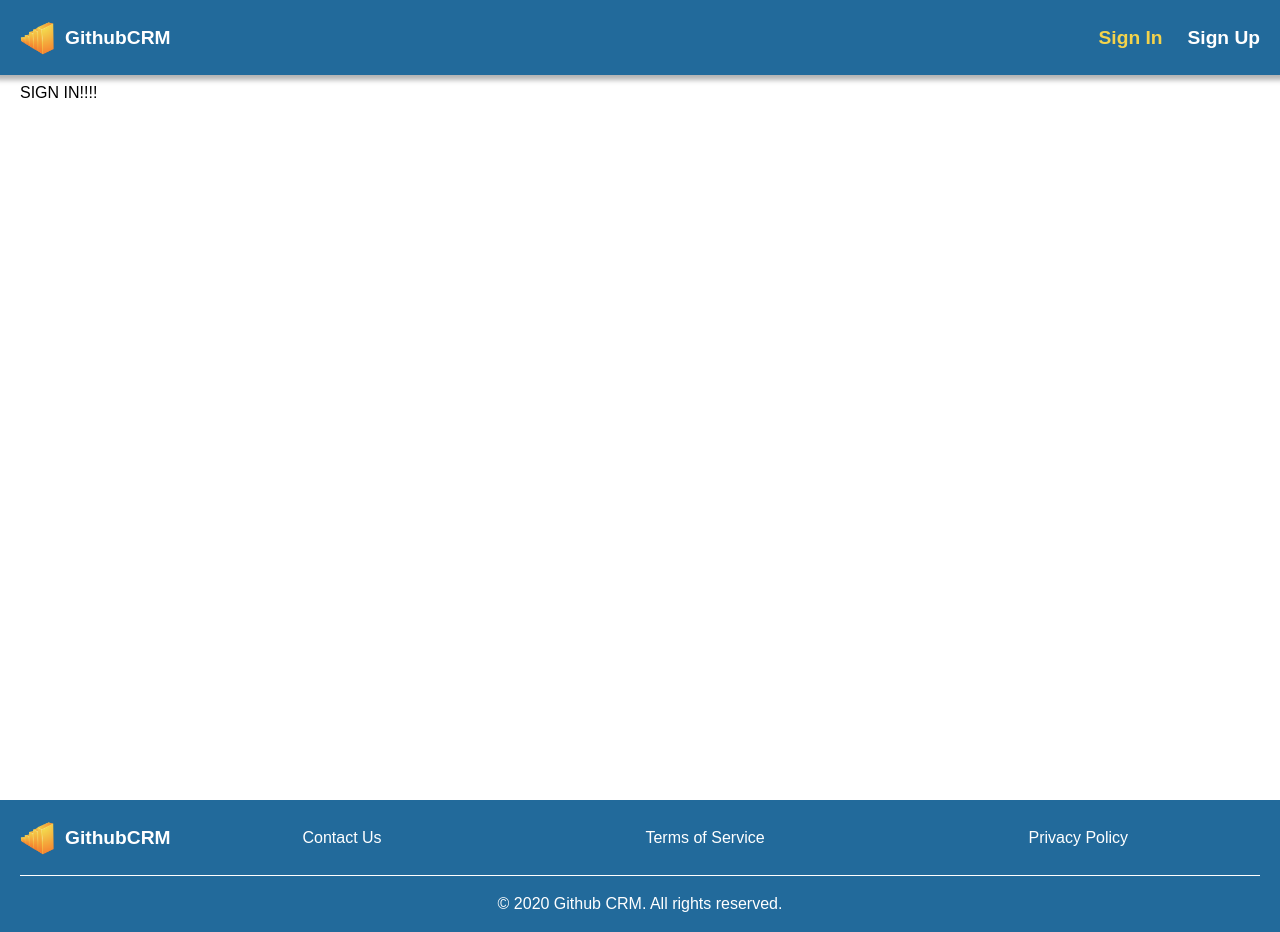
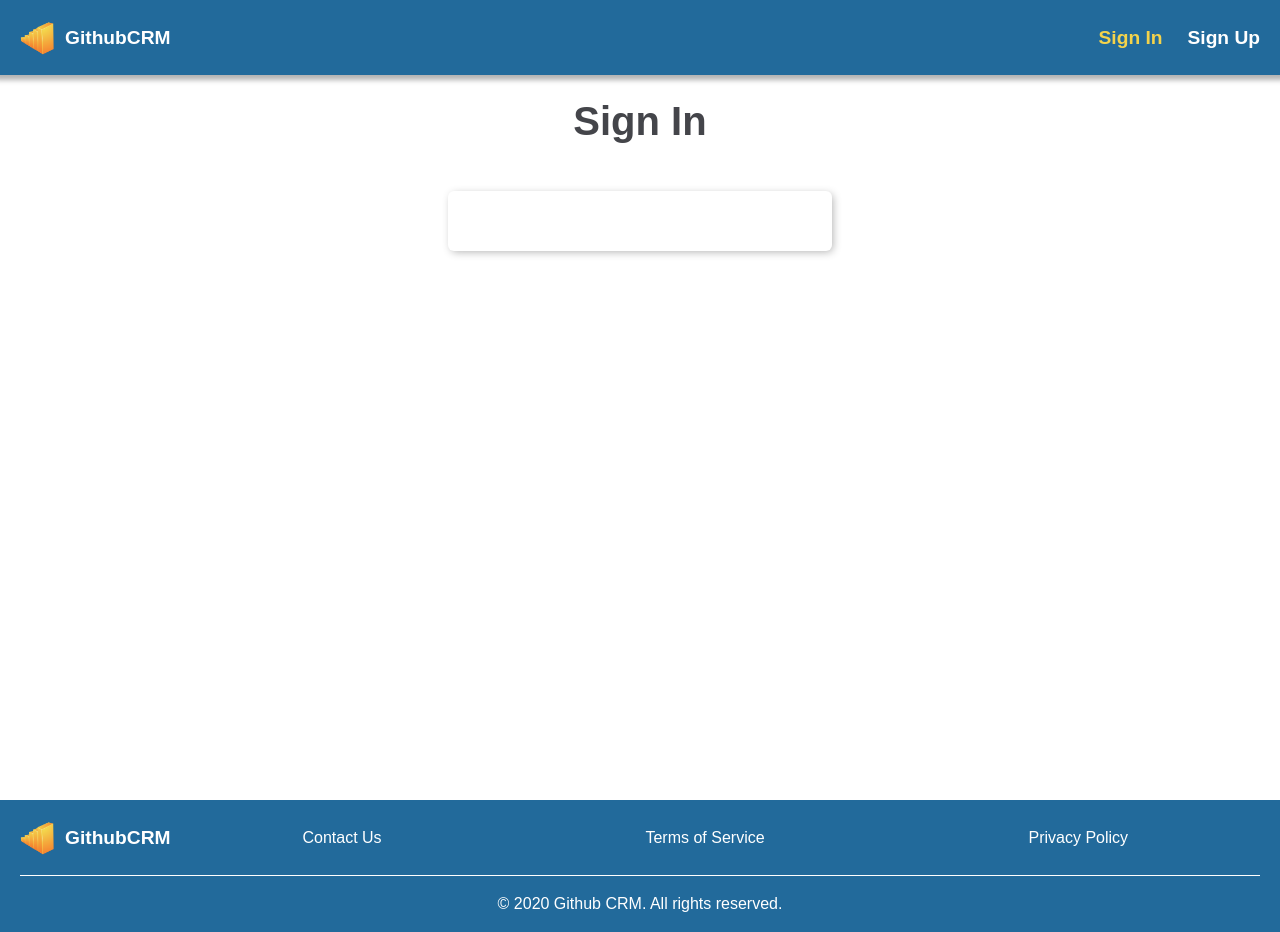
Before and after one commit to Shamanksyi/githubCRM-Frontend, a React (Create React App) app: page /login in a window 1280 px wide. Built offline with nearby package versions, Linux system fonts and the light colour scheme.

Commit message:
CRM: Add SignIn Container

```diff
--- /dev/null
+++ b/src/components/atoms/pageTitle/PageTitle.jsx
@@ -0,0 +1,11 @@
+import React from 'react';
+
+export default function PageTitle({ children }) {
+  return (
+    <div className="page-title">
+      <h1 className="page-title__text">
+        {children}
+      </h1>
+    </div>
+  )
+}
--- a/src/components/templates/signInPage/SignInPage.jsx
+++ b/src/components/templates/signInPage/SignInPage.jsx
@@ -1,12 +1,21 @@
 import React from 'react';
 
-export default function SignInPage() {
+import PageTitle from '../../atoms/pageTitle/PageTitle';
+
+export default function SignInPage({
+  handleSubmit = () => console.log('handle submit!')
+}) {
 
   return (
     <main className="sign-in-page">
       <section className="container">
-        SIGN IN!!!!
+        <PageTitle>
+          Sign In
+        </PageTitle>
+        <form className="sign-in-page__login-block" onSubmit={handleSubmit}>
+
+        </form>
       </section>
-    </main>
+    </main >
   )
 }
--- a/src/styles/common/_variables.scss
+++ b/src/styles/common/_variables.scss
@@ -1,10 +1,14 @@
 $box-shadow-black_30: rgba($color: #000000, $alpha: 0.3);
 $main-background: #226a9b;
+$main-text-color: #44454a;
 $max-width-default: 1380px;
 $primary: #f4b641;
 $primary-light: #f4d34b;
 $primary-dark: #f48a32;
 $white: #fff;
+
+$border-radius-default: 6px;
+$box-shadow-default: 2px 2px 8px -1px $box-shadow-black_30;
 
 $z-index-header: 1000;
 
--- /dev/null
+++ b/src/styles/components/atoms/pageTitle.scss
@@ -0,0 +1,7 @@
+.page-title {
+  &__text {
+    font-size: 2.5rem;
+    font-weight: 700;
+    color: $main-text-color;
+  }
+}
--- /dev/null
+++ b/src/styles/components/templates/signInPage.scss
@@ -0,0 +1,10 @@
+.sign-in-page{
+  &__login-block {
+    width: 30vw;
+    min-width: 300px;
+    padding: 30px;
+    margin: 50px auto;
+    border-radius: $border-radius-default;
+    box-shadow: $box-shadow-default;
+  }
+}
--- a/src/styles/index.scss
+++ b/src/styles/index.scss
@@ -1,13 +1,15 @@
 @import './common/mixins';
 @import './common/variables';
 
-@import './atoms/headerMenuItem.scss';
-@import './atoms/logo.scss';
+@import './components/atoms/headerMenuItem.scss';
+@import './components/atoms/logo.scss';
+@import './components/atoms/pageTitle.scss';
 
-@import './molecules/unauthorizedHeaderMenu.scss';
+@import './components/molecules/unauthorizedHeaderMenu.scss';
 
-@import './templates/wrappers/header.scss';
-@import './templates/wrappers/footer.scss';
+@import './components/templates/signInPage.scss';
+@import './components/templates/wrappers/header.scss';
+@import './components/templates/wrappers/footer.scss';
 
 body {
   font-family: Arial !important;
@@ -27,6 +29,11 @@ body {
   margin: 75px auto 0px;
   min-height: calc(100vh - 75px);
   padding: 10px 20px;
+
+  .page-title {
+    margin-top: 2vh;
+    text-align: center;
+  }
 }
 
 a {
```
Also changed, not shown: src/configuration/constants.js (added), src/styles/components/atoms/headerMenuItem.scss (renamed from src/styles/atoms/headerMenuItem.scss), src/styles/components/atoms/logo.scss (renamed from src/styles/atoms/logo.scss), src/styles/components/molecules/unauthorizedHeaderMenu.scss (renamed from src/styles/molecules/unauthorizedHeaderMenu.scss), src/styles/components/templates/wrappers/footer.scss (renamed from src/styles/templates/wrappers/footer.scss), src/styles/components/templates/wrappers/header.scss (renamed from src/styles/templates/wrappers/header.scss).
